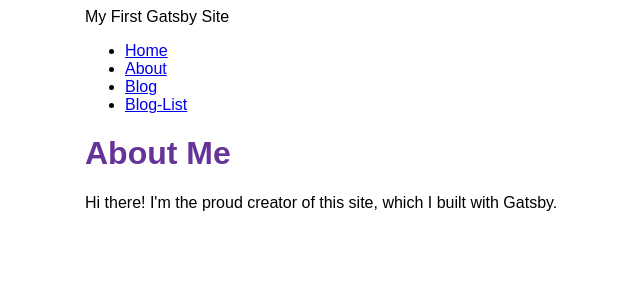
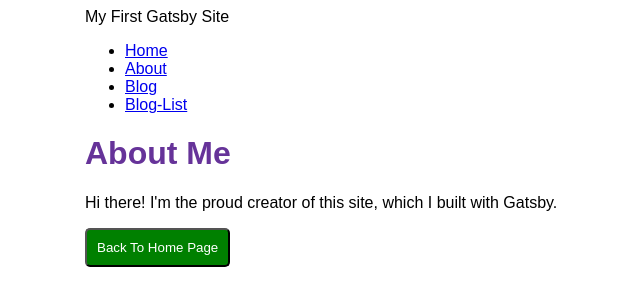
Before and after one commit to dhavalstalwart/Gatsby-demo-app, a Gatsby site: page /about in a window 1280 px wide. Shown: the whole page, without its empty margins (305-945 px from the left). Built offline with nearby package versions, Linux system fonts and the light colour scheme; Gatsby itself is replaced by a stand-in of ours.

Commit message:
Navigate using Gatsby Link API

```diff
--- a/src/pages/about.js
+++ b/src/pages/about.js
@@ -1,15 +1,32 @@
-import * as React from 'react'
-import Layout from '../components/layout'
-import Seo from '../components/Seo'
+import * as React from "react";
+import Layout from "../components/layout";
+import Seo from "../components/Seo";
+import { navigate } from "gatsby";
 
 const AboutPage = () => {
   return (
     <Layout pageTitle="About Me">
-      <p>Hi there! I'm the proud creator of this site, which I built with Gatsby.</p>
+      <p>
+        Hi there! I'm the proud creator of this site, which I built with Gatsby.
+      </p>
+      <button
+        type="button"
+        onClick={() => navigate("/")}
+        style={{
+          background: "green",
+          color: "white",
+          cursor: "pointer",
+          padding: "10px",
+          borderRadius: "5px",
+          borderColor: "1px solid gray",
+        }}
+      >
+        Back To Home Page
+      </button>
     </Layout>
-  )
-}
+  );
+};
 
-export const Head = () => <Seo title="About Me" />
+export const Head = () => <Seo title="About Me" />;
 
-export default AboutPage
+export default AboutPage;
```
